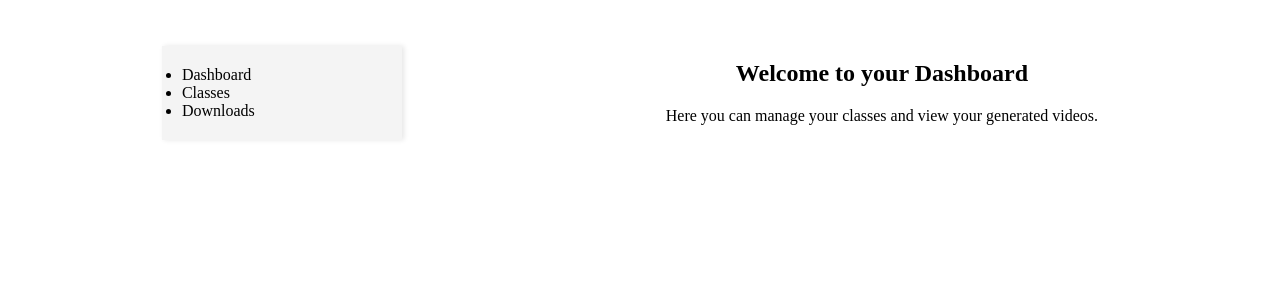
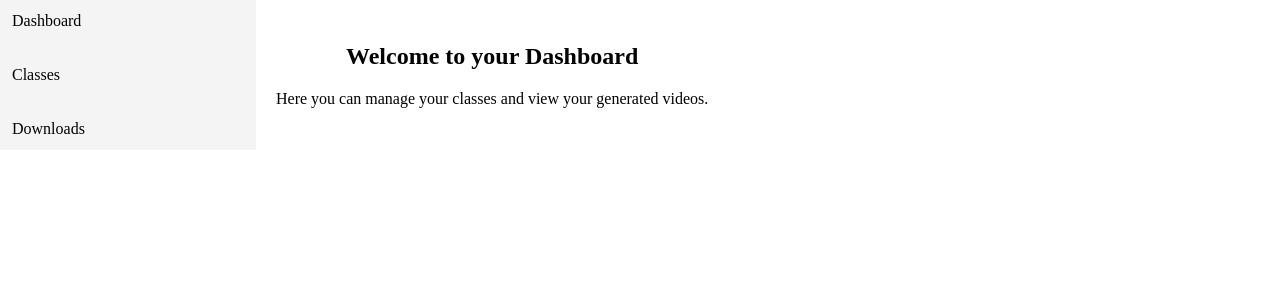
Before and after one commit to Shiku03/PLP-Final-Project-Repo, a FastAPI app: page /dashboard in a window 1280 px wide. Shown: the part 75-375 px from the top of the page. Run offline with FastAPI, Linux system fonts and the light colour scheme.

Commit message:
dashboard sidebar styles

```diff
--- a/static/styles.css
+++ b/static/styles.css
@@ -290,35 +316,25 @@
         flex-direction: column;
         gap: 10px;
     }
-    .video-container-text{
+
+    .video-container-text {
         height: 20%;
     }
-    .video-box{
+
+    .video-box {
         width: 100%;
         height: 80%;
         background-color: #d1d1d1;
     }
-    #generated-video{
+
+    #generated-video {
         width: 100%;
         height: 100%;
         background-color: #9c9c9c;
     }
 
-    .content{
-        display: flex;
-        justify-content: space-around;
-        align-items: center;
-        padding: 20px;
-        margin: 20px;
-    }
-    .sidebar{
-        width: 20%;
-        height: 100%;
-        background-color: #f4f4f4;
-        padding: 20px;
-        box-shadow: 2px 0 5px rgba(0,0,0,0.1);
-    }
-    .form-container{
+
+    .form-container {
         width: 100%;
         height: 100%;
         display: flex;
@@ -380,4 +413,33 @@
         cursor: pointer;
     }
 
+    /*dashboard styles*/
+    .content {
+        display: flex;
+
+
     }
+
+    .sidebar {
+        width: 20%;
+        height: 100%;
+        background-color: #f4f4f4;
+
+    }
+
+    .sidebar ul {
+        display: flex;
+        flex-direction: column;
+        gap: 12px;
+    }
+
+    .sidebar li {
+        list-style: none;
+        padding: 12px;
+
+    }
+    .sidebar li:hover{
+        background-color: #252525;
+        color: #f4f4f4;
+    }
+}
```
Also changed, not shown: other parts of static/styles.css (+99 -56 lines). Lines whose indentation alone changed are shown as unchanged.
